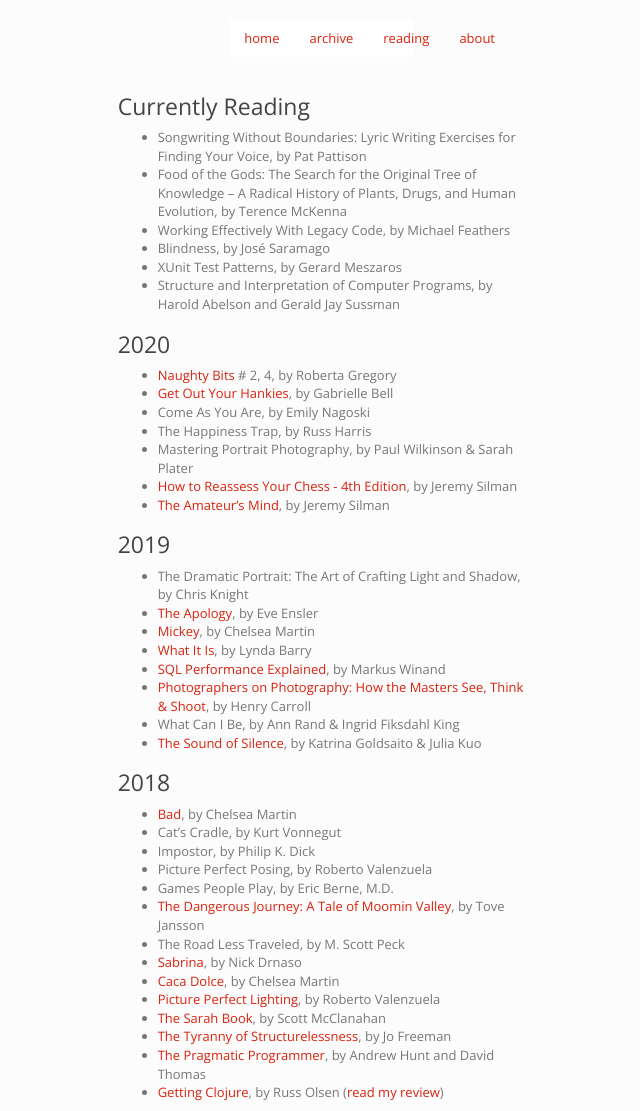
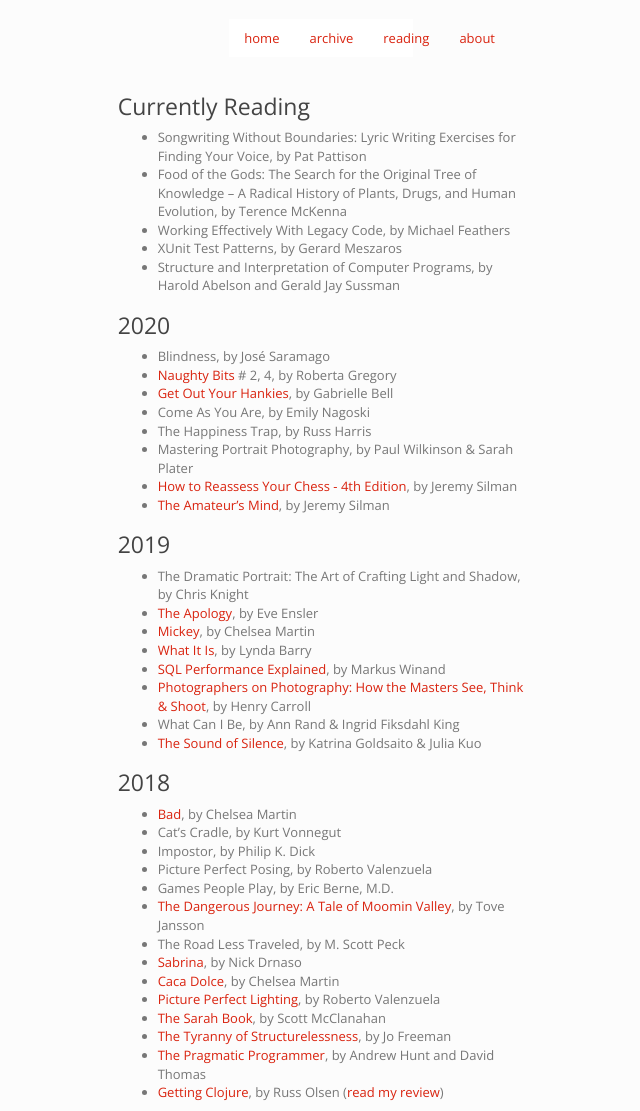
Before and after one commit to imtayadeway/imtayadeway.github.io, a Jekyll site: the page built from reading-list/index.md, in a window 1280 px wide. Shown: the whole page, without its empty margins (319-959 px from the left). Built offline with Jekyll 4.4.1, drawn with Linux system fonts in a browser that asks for light colours.

```diff
--- a/reading-list/index.md
+++ b/reading-list/index.md
@@ -8,12 +8,12 @@ title: Reading List
 - Songwriting Without Boundaries: Lyric Writing Exercises for Finding Your Voice, by Pat Pattison
 - Food of the Gods: The Search for the Original Tree of Knowledge – A Radical History of Plants, Drugs, and Human Evolution, by Terence McKenna
 - Working Effectively With Legacy Code, by Michael Feathers
-- Blindness, by José Saramago
 - XUnit Test Patterns, by Gerard Meszaros
 - Structure and Interpretation of Computer Programs, by Harold Abelson and Gerald Jay Sussman
 
 ### 2020
 
+- Blindness, by José Saramago
 - [Naughty Bits][] # 2, 4, by Roberta Gregory
 - [Get Out Your Hankies][], by Gabrielle Bell
 - Come As You Are, by Emily Nagoski
```
